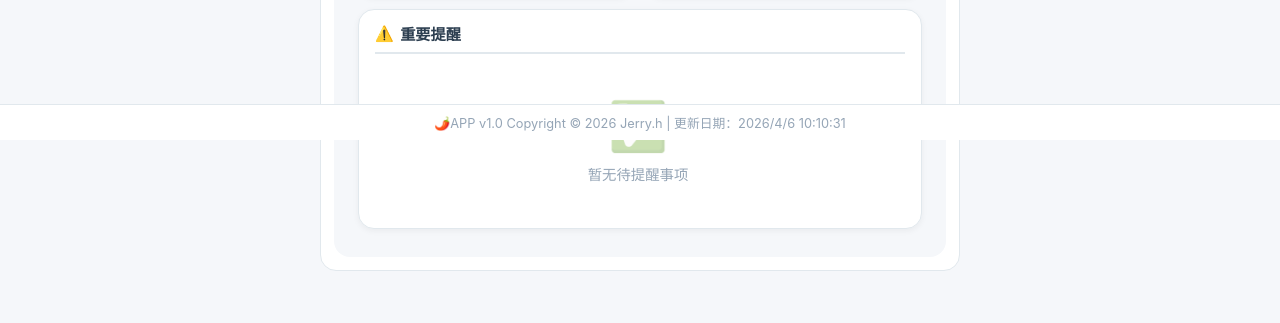
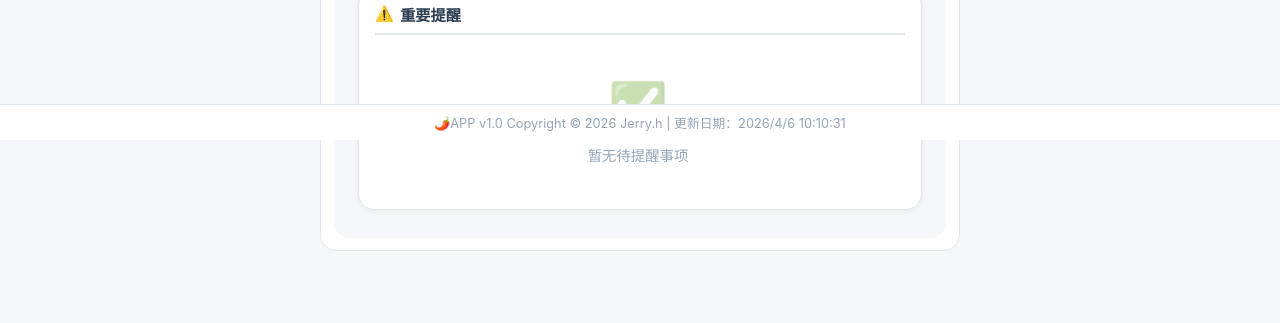
Before and after one commit to Hujerry618/Pepper, a plain HTML site: page index.html in a window 1280 px wide. Shown: the part 660-983 px from the top of the page. Drawn offline with Linux system fonts and the light colour scheme.

Commit message:
分类框上边距减小 20px 🎨
修改内容：
- margin: -1rem 320px 0.8rem 320px
- 上边距从 0.2rem (3.2px) 减小到 -1rem (-16px)，减小约 20px
- 负 margin 使分类框向上移动，更靠近顶部

```diff
--- a/index.html
+++ b/index.html
@@ -488,7 +488,7 @@
         /* Center Content */
         .center {
             flex: 1;
-            margin: 0.2rem 320px 0.8rem 320px;
+            margin: -1rem 320px 0.8rem 320px;
             background: var(--bg-secondary);
             border: 1px solid var(--border-color);
             border-radius: var(--radius-lg);
```
